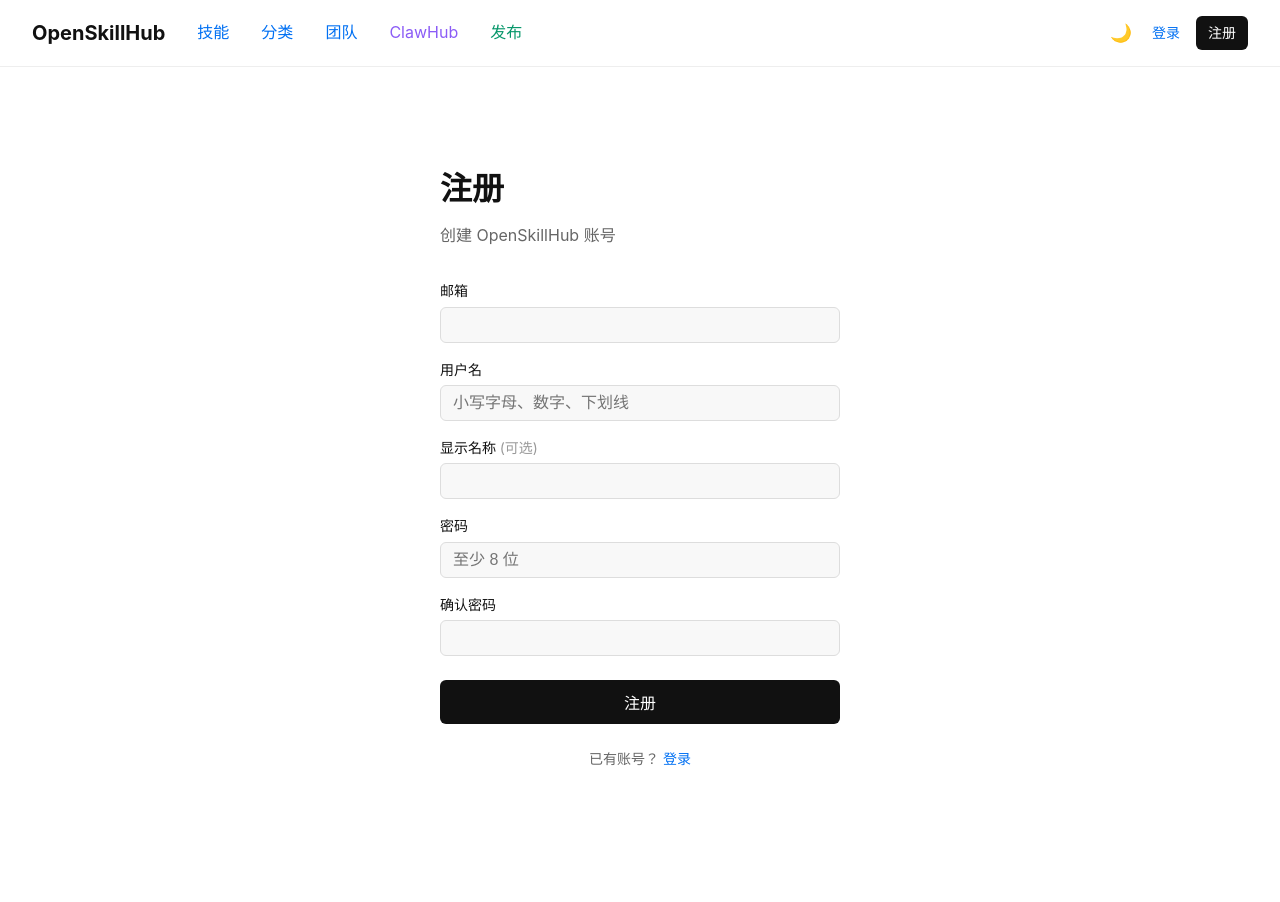
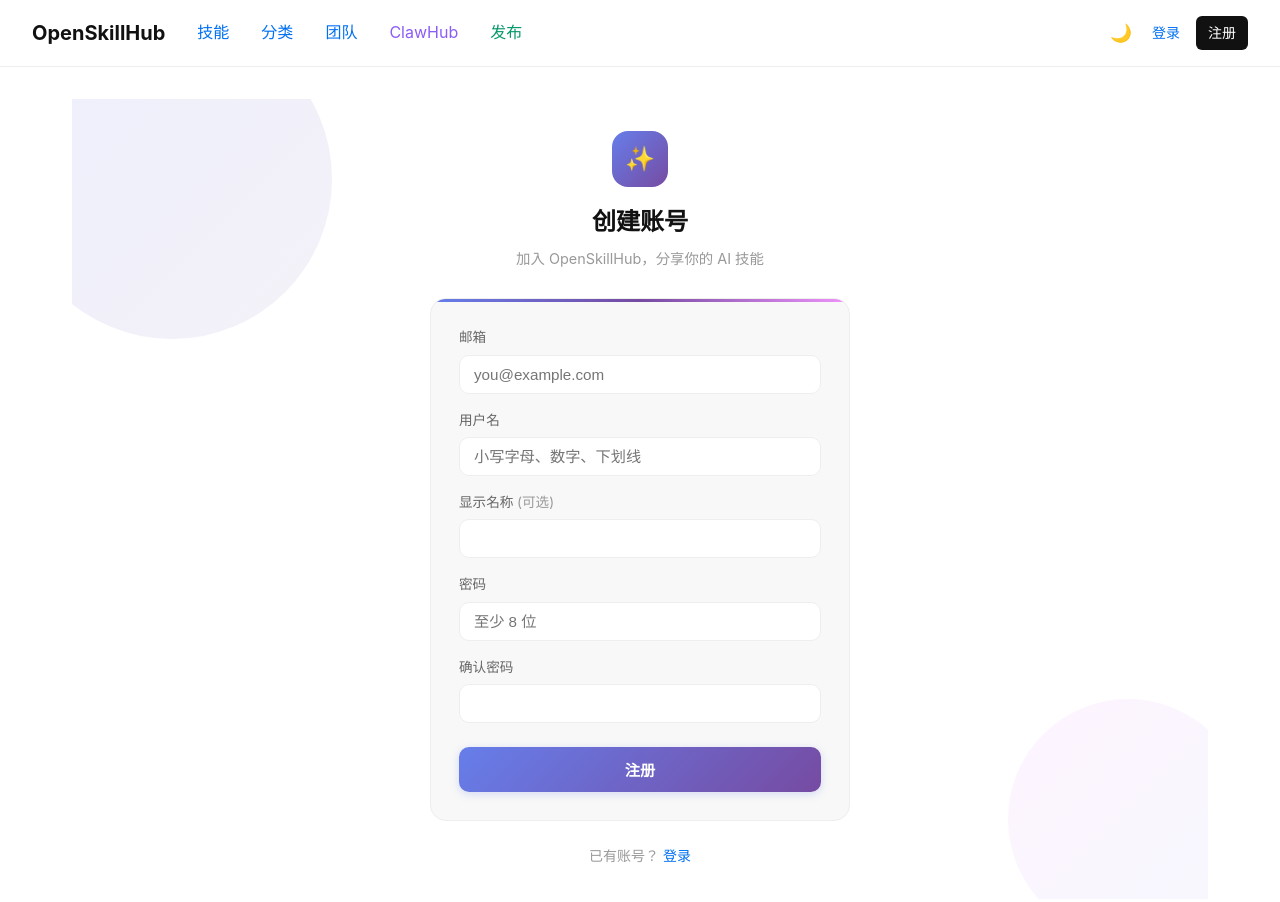
Before and after one commit to SoPudge/openskillhub, a Next.js app in the folder frontend/: page /auth/register in a window 1280 px wide. Shown: the top 902 px of the page. Before the commit the page ends 867 px from the top, so only its background shows below. Built offline with nearby package versions, Linux system fonts and the light colour scheme; no server answers.

Commit message:
美化登录/注册页面：居中卡片布局、渐变按钮、装饰光圈、焦点动效

```diff
--- a/frontend/src/app/auth/register/page.tsx
+++ b/frontend/src/app/auth/register/page.tsx
@@ -32,53 +32,85 @@
     }
   };
 
-  const inputStyle = { width: '100%', padding: '0.5rem 0.75rem', border: '1px solid var(--border-strong)', borderRadius: 6, fontSize: '1rem', boxSizing: 'border-box' as const };
-  const labelStyle = { display: 'block', fontSize: '0.875rem', fontWeight: 500 as const, marginBottom: '0.25rem' };
+  const inputStyle: React.CSSProperties = {
+    width: '100%', padding: '0.625rem 0.875rem', border: '1px solid var(--border)',
+    borderRadius: 10, fontSize: '0.95rem', boxSizing: 'border-box',
+    background: 'var(--bg)', color: 'var(--text)', outline: 'none',
+    transition: 'border-color 0.15s, box-shadow 0.15s',
+  };
+  const labelStyle: React.CSSProperties = { display: 'block', fontSize: '0.85rem', fontWeight: 500, marginBottom: '0.35rem', color: 'var(--text-secondary)' };
+  const focusIn = (e: React.FocusEvent<HTMLInputElement>) => { e.currentTarget.style.borderColor = '#667eea'; e.currentTarget.style.boxShadow = '0 0 0 3px rgba(102,126,234,0.1)'; };
+  const focusOut = (e: React.FocusEvent<HTMLInputElement>) => { e.currentTarget.style.borderColor = 'var(--border)'; e.currentTarget.style.boxShadow = 'none'; };
 
   return (
-    <div style={{ maxWidth: 400, margin: '4rem auto' }}>
-      <h1 style={{ marginBottom: '0.5rem' }}>注册</h1>
-      <p style={{ color: 'var(--text-secondary)', marginBottom: '2rem' }}>创建 OpenSkillHub 账号</p>
+    <div style={{ minHeight: 'calc(100vh - 60px)', display: 'flex', alignItems: 'center', justifyContent: 'center', padding: '2rem 1rem', position: 'relative', overflow: 'hidden' }}>
+      {/* Decorative orbs */}
+      <div style={{ position: 'absolute', width: 320, height: 320, borderRadius: '50%', background: 'linear-gradient(135deg, rgba(102,126,234,0.12), rgba(118,75,162,0.08))', top: '-80px', left: '-60px', pointerEvents: 'none' }} />
+      <div style={{ position: 'absolute', width: 240, height: 240, borderRadius: '50%', background: 'linear-gradient(135deg, rgba(240,147,251,0.1), rgba(102,126,234,0.06))', bottom: '-40px', right: '-40px', pointerEvents: 'none' }} />
+
+      <div style={{ width: '100%', maxWidth: 420, position: 'relative' }}>
+        {/* Header */}
+        <div style={{ textAlign: 'center', marginBottom: '1.75rem' }}>
+          <div style={{ display: 'inline-flex', alignItems: 'center', justifyContent: 'center', width: 56, height: 56, borderRadius: 16, background: 'linear-gradient(135deg, #667eea, #764ba2)', marginBottom: '1rem' }}>
+            <span style={{ fontSize: '1.5rem' }}>✨</span>
+          </div>
+          <h1 style={{ margin: '0 0 0.35rem', fontSize: '1.5rem', fontWeight: 700 }}>创建账号</h1>
+          <p style={{ color: 'var(--text-muted)', margin: 0, fontSize: '0.9rem' }}>加入 OpenSkillHub，分享你的 AI 技能</p>
+        </div>
+
+        {/* Card */}
+        <div style={{ background: 'var(--bg-secondary)', borderRadius: 16, padding: '1.75rem', border: '1px solid var(--border)', position: 'relative', overflow: 'hidden' }}>
+          <div style={{ position: 'absolute', top: 0, left: 0, right: 0, height: '3px', background: 'linear-gradient(90deg, #667eea, #764ba2, #f093fb)' }} />
 
           {error && (
-        <div style={{ padding: '0.75rem', background: '#fef2f2', color: 'var(--danger)', borderRadius: 8, marginBottom: '1rem', fontSize: '0.875rem' }}>
-          {error}
+            <div style={{ padding: '0.625rem 0.875rem', background: 'var(--danger-bg, #fef2f2)', color: 'var(--danger)', borderRadius: 10, marginBottom: '1.25rem', fontSize: '0.85rem', border: '1px solid var(--danger)', display: 'flex', alignItems: 'center', gap: '0.5rem' }}>
+              <span>⚠</span> {error}
             </div>
           )}
 
           <form onSubmit={handleSubmit}>
             <div style={{ marginBottom: '1rem' }}>
               <label style={labelStyle}>邮箱</label>
-          <input type="email" value={form.email} onChange={update('email')} required style={inputStyle} />
+              <input type="email" value={form.email} onChange={update('email')} required style={inputStyle} placeholder="you@example.com" onFocus={focusIn} onBlur={focusOut} />
             </div>
             <div style={{ marginBottom: '1rem' }}>
               <label style={labelStyle}>用户名</label>
-          <input value={form.username} onChange={update('username')} required minLength={2} maxLength={64} style={inputStyle} placeholder="小写字母、数字、下划线" />
+              <input value={form.username} onChange={update('username')} required minLength={2} maxLength={64} style={inputStyle} placeholder="小写字母、数字、下划线" onFocus={focusIn} onBlur={focusOut} />
             </div>
             <div style={{ marginBottom: '1rem' }}>
               <label style={labelStyle}>显示名称 <span style={{ color: 'var(--text-muted)', fontWeight: 400 }}>(可选)</span></label>
-          <input value={form.displayName} onChange={update('displayName')} maxLength={128} style={inputStyle} />
+              <input value={form.displayName} onChange={update('displayName')} maxLength={128} style={inputStyle} onFocus={focusIn} onBlur={focusOut} />
             </div>
             <div style={{ marginBottom: '1rem' }}>
               <label style={labelStyle}>密码</label>
-          <input type="password" value={form.password} onChange={update('password')} required minLength={8} style={inputStyle} placeholder="至少 8 位" />
+              <input type="password" value={form.password} onChange={update('password')} required minLength={8} style={inputStyle} placeholder="至少 8 位" onFocus={focusIn} onBlur={focusOut} />
             </div>
             <div style={{ marginBottom: '1.5rem' }}>
               <label style={labelStyle}>确认密码</label>
-          <input type="password" value={form.confirmPassword} onChange={update('confirmPassword')} required style={inputStyle} />
+              <input type="password" value={form.confirmPassword} onChange={update('confirmPassword')} required style={inputStyle} onFocus={focusIn} onBlur={focusOut} />
             </div>
             <button
               type="submit"
               disabled={loading}
-          style={{ width: '100%', padding: '0.625rem', background: 'var(--text)', color: 'var(--bg)', border: 'none', borderRadius: 6, fontSize: '1rem', cursor: loading ? 'not-allowed' : 'pointer', opacity: loading ? 0.7 : 1 }}
+              style={{
+                width: '100%', padding: '0.7rem', background: 'linear-gradient(135deg, #667eea, #764ba2)',
+                color: 'white', border: 'none', borderRadius: 10, fontSize: '0.95rem', fontWeight: 600,
+                cursor: loading ? 'not-allowed' : 'pointer', opacity: loading ? 0.7 : 1,
+                transition: 'opacity 0.15s, box-shadow 0.15s',
+                boxShadow: '0 2px 8px rgba(102,126,234,0.25)',
+              }}
+              onMouseEnter={(e) => { if (!loading) e.currentTarget.style.boxShadow = '0 4px 16px rgba(102,126,234,0.4)'; }}
+              onMouseLeave={(e) => { e.currentTarget.style.boxShadow = '0 2px 8px rgba(102,126,234,0.25)'; }}
             >
               {loading ? '注册中...' : '注册'}
             </button>
           </form>
+        </div>
 
-      <p style={{ textAlign: 'center', marginTop: '1.5rem', color: 'var(--text-secondary)', fontSize: '0.875rem' }}>
-        已有账号？ <a href="/auth/login" style={{ color: 'var(--link)' }}>登录</a>
+        <p style={{ textAlign: 'center', marginTop: '1.5rem', color: 'var(--text-muted)', fontSize: '0.875rem' }}>
+          已有账号？ <a href="/auth/login" style={{ color: 'var(--accent)', fontWeight: 500 }}>登录</a>
         </p>
+      </div>
     </div>
   );
 }
```
Also changed, not shown: frontend/src/app/auth/login/page.tsx (+52 -13 lines). Lines whose indentation alone changed are shown as unchanged.
